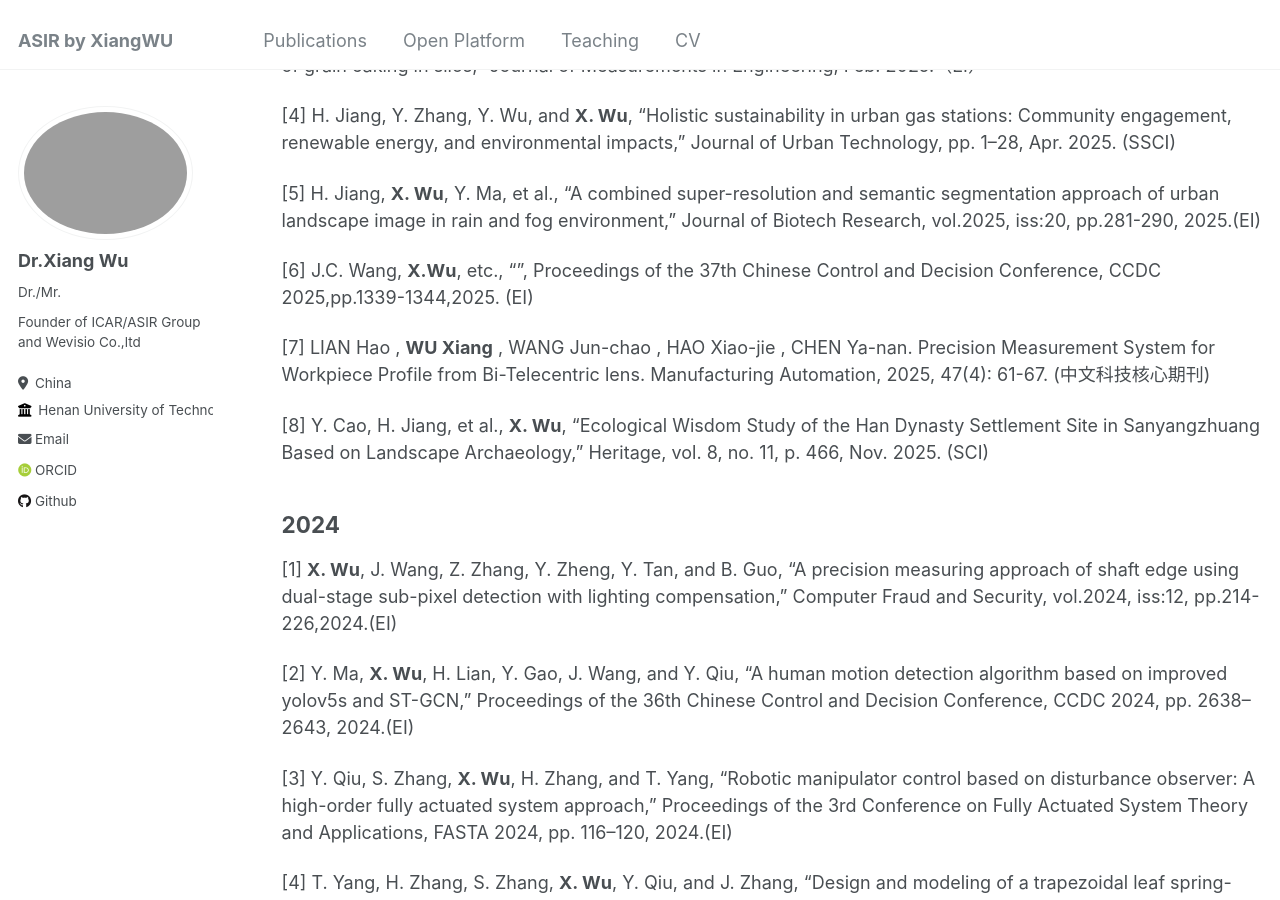
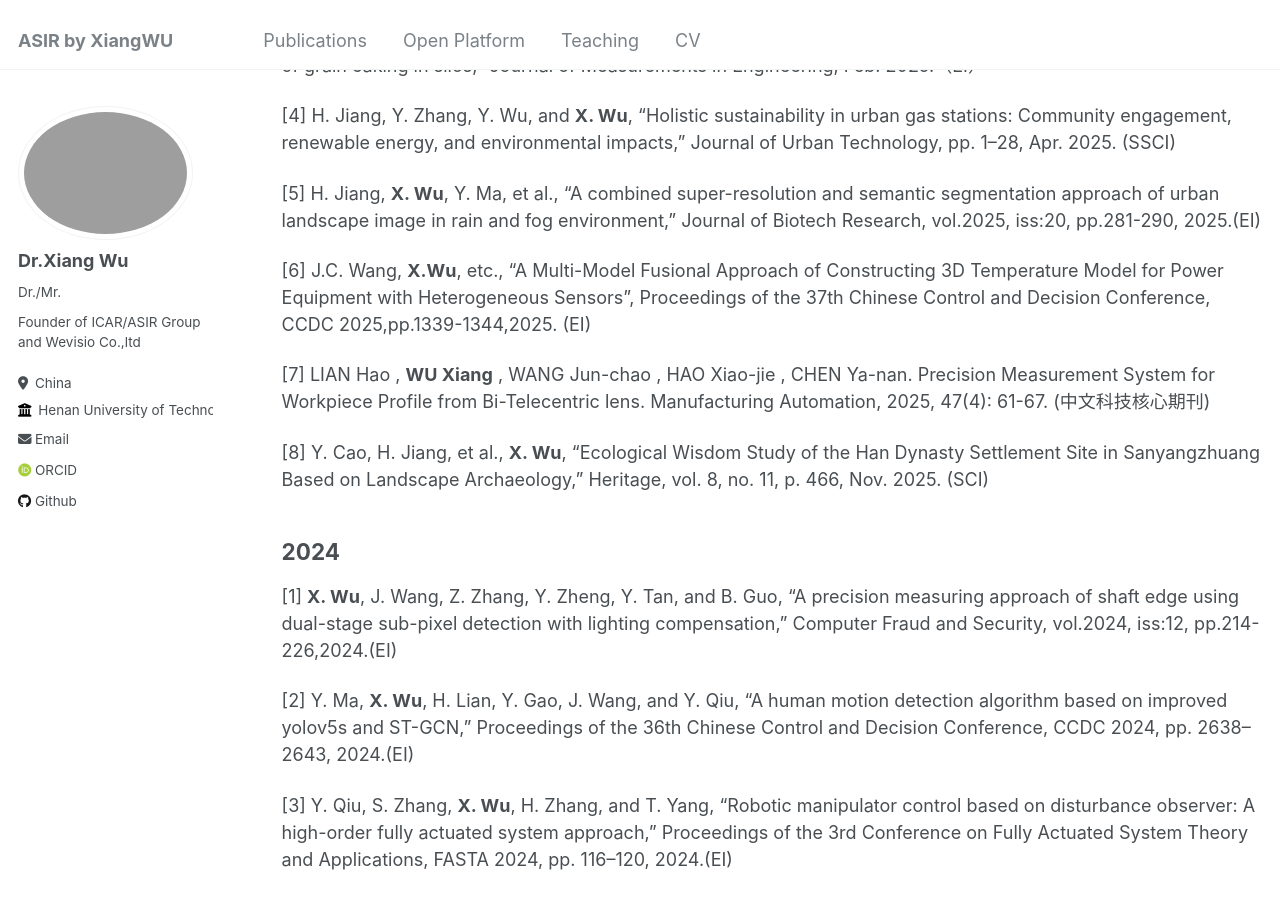
Before and after one commit to xiangwu/xiangwu.github.io, a Jekyll site: the page built from _pages/publications.md, in a window 1280 px wide and 900 px high, scrolled down 381 px. Built offline with Jekyll 4.4.1, drawn with Linux system fonts in a browser that asks for light colours; some web fonts are replaced.

Commit message:
modified:   _pages/publications.md

```diff
--- a/_pages/publications.md
+++ b/_pages/publications.md
@@ -15,7 +15,7 @@ author_profile: true
 
 [5] H. Jiang, **X. Wu**, Y. Ma, et al., “A combined super-resolution and semantic segmentation approach of urban landscape image in rain and fog environment,”  Journal of Biotech Research, vol.2025, iss:20, pp.281-290, 2025.(EI)
 
-[6] J.C. Wang, **X.Wu**, etc., "", Proceedings of the 37th Chinese Control and Decision Conference, CCDC 2025,pp.1339-1344,2025. (EI)
+[6] J.C. Wang, **X.Wu**, etc., "A Multi-Model Fusional Approach of Constructing 3D Temperature Model for Power Equipment with Heterogeneous Sensors", Proceedings of the 37th Chinese Control and Decision Conference, CCDC 2025,pp.1339-1344,2025. (EI)
 
 [7] LIAN Hao , **WU Xiang** , WANG Jun-chao , HAO Xiao-jie , CHEN Ya-nan. Precision Measurement System for Workpiece Profile from Bi-Telecentric lens. Manufacturing Automation, 2025, 47(4): 61-67. (中文科技核心期刊)
 
```
